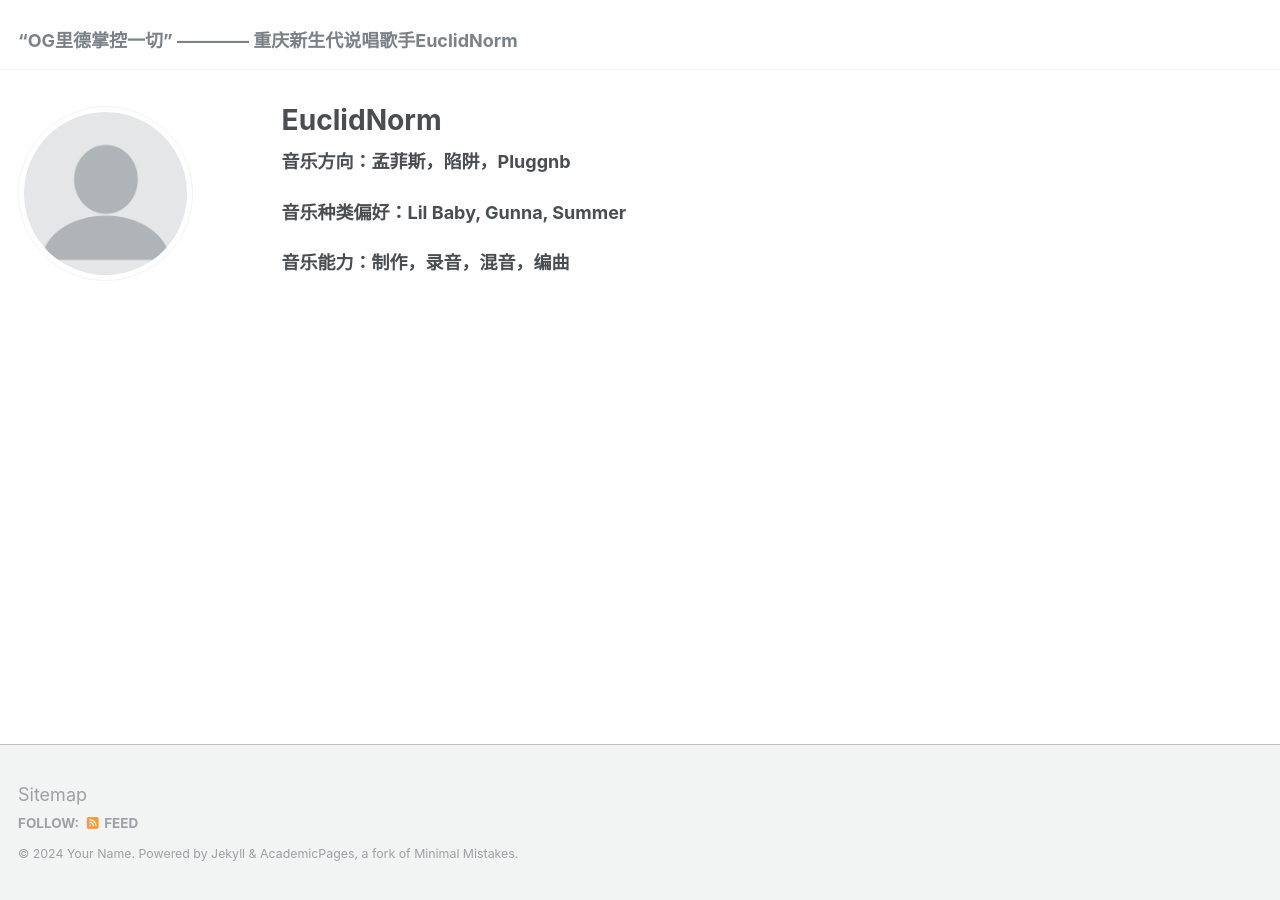
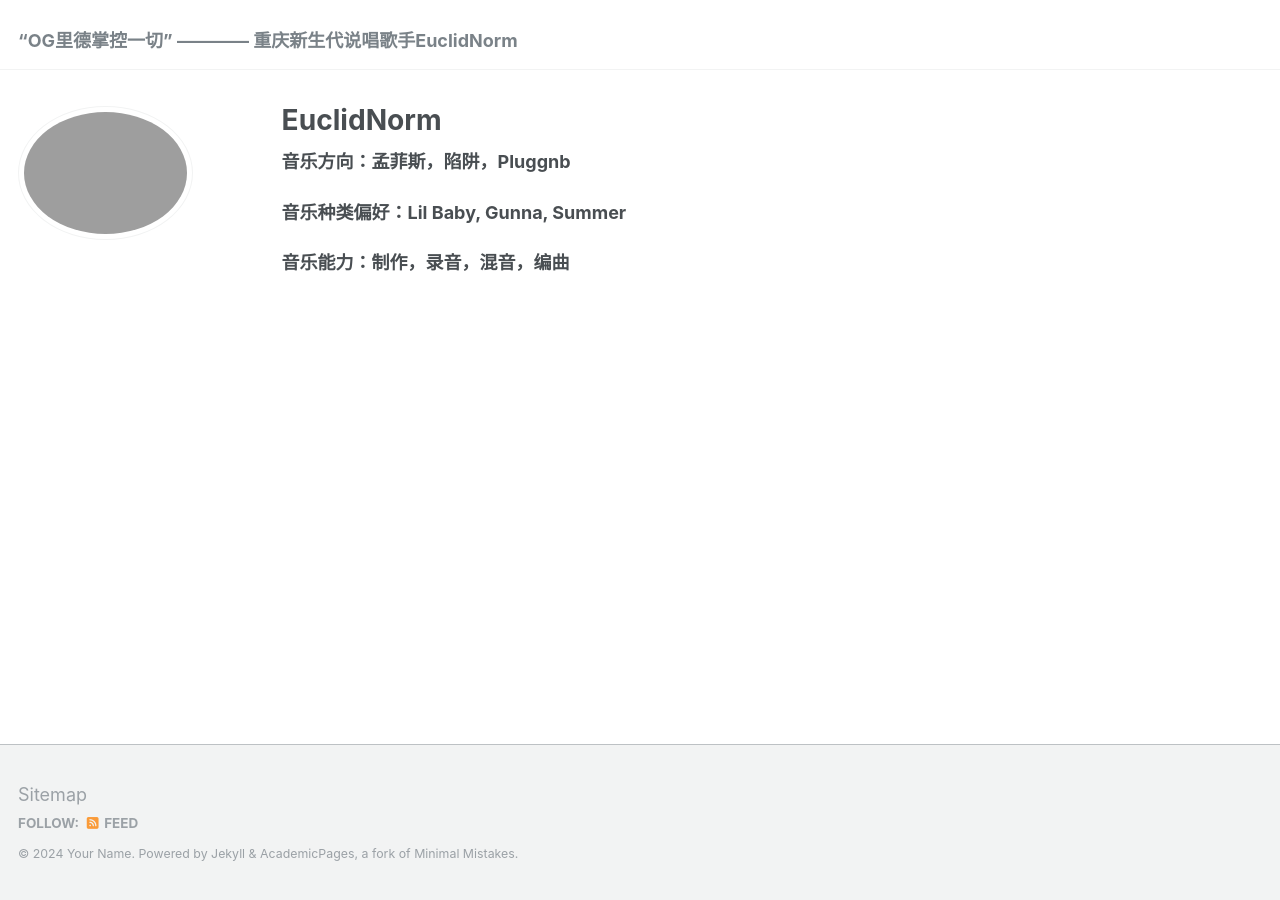
Before and after one commit to BSITA-CQ/BSITA-CQ.github.io, a Jekyll site: the page built from _pages/about.md, in a window 1280 px wide. Built offline with Jekyll 4.4.1, drawn with Linux system fonts in a browser that asks for light colours.

Commit message:
Update _config.yml

```diff
--- a/_config.yml
+++ b/_config.yml
@@ -81,7 +81,7 @@ analytics:
 # Site Author
 author:
   name             : #"Your Sidebar Name"
-  avatar           : "profile.png"
+  avatar           : "avatar.png"
   bio              : #"Your biography for the left-hand sidebar"
   location         : #"Location"
   employer         :
```
